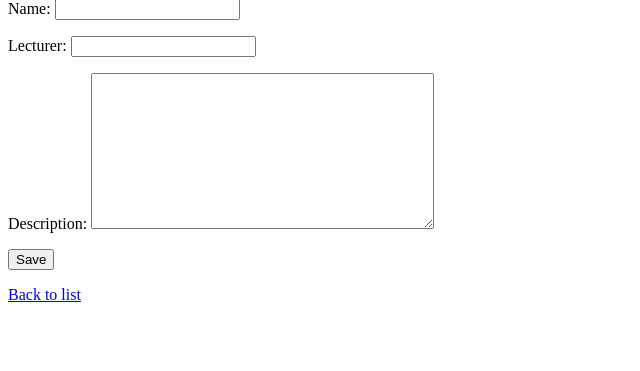
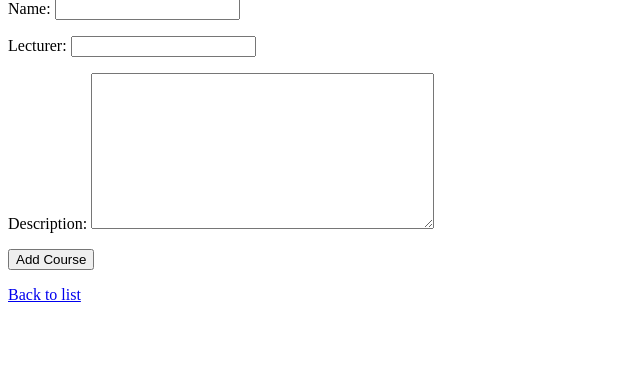
Before and after one commit to Collins331/eMobilis-Interview, a Django app: page /create/ in a window 1280 px wide. Shown: the part 67-438 px from the top of the page, without its empty margins (0-640 px from the left). Run offline with Django 5.2, Linux system fonts and the light colour scheme.

Commit message:
bugs fixed

```diff
--- a/course/templates/course/create_course.html
+++ b/course/templates/course/create_course.html
@@ -2,6 +2,6 @@
 <form method="post">
   {% csrf_token %}
   {{ form.as_p }}
-  <button type="submit">Save</button>
+  <button type="submit">Add Course</button>
 </form>
 <a href="{% url 'courses' %}">Back to list</a>
--- a/course/templates/course/list_courses.html
+++ b/course/templates/course/list_courses.html
@@ -4,6 +4,7 @@
         <h1>Title: {{ course.name }}</h1>
         <p>{{ course.description }}</p><br>
         <i>Teacher: {{ course.lecturer }}</i>
+        <a href="{% url 'create_course'  %}">Create Course</a>
         <a href="{% url 'update' course.id %}">Update</a>
         <a href="{% url 'delete' course.id %}">Delete</a>
     {% endfor %}
--- a/course/urls.py
+++ b/course/urls.py
@@ -5,7 +5,7 @@ from . import views
 urlpatterns = [
     path('', views.list_courses, name='courses'),
     path('create/', views.create_course, name='create_course'),
-    path('<int:course_id>/', views.course_detail, name='course'),
-    path('<int:course_id>/update', views.update_course, name='update'),
-    path('<int:course_id>/delete', views.delete_course, name='delete'),
+    path('<int:id>/', views.course_detail, name='course'),
+    path('<int:id>/update', views.update_course, name='update'),
+    path('<int:id>/delete', views.delete_course, name='delete'),
 ]
--- a/course/views.py
+++ b/course/views.py
@@ -1,4 +1,4 @@
-from django.shortcuts import render, redirect
+from django.shortcuts import render, redirect, get_object_or_404
 
 from course.models import Course
 from .forms import CourseForm
@@ -19,8 +19,8 @@ def create_course(request):
         form = CourseForm()
     return render(request, 'course/create_course.html', {'form': form})
 
-def update_course(request, pk):
-    course = Course.objects.get(pk=pk)
+def update_course(request, id):
+    course = Course.objects.get(id=id)
     if request.method == "POST":
         form = CourseForm(request.POST, instance=course)
         if form.is_valid():
@@ -30,14 +30,14 @@ def update_course(request, pk):
         form = CourseForm(instance=course)
     return render(request, 'course/update_course.html', {'form': form})
 
-def course_detail(request, pk):
-    course = Course.objects.get(pk=pk)
+def course_detail(request, id):
+    course = Course.objects.get(id=id)
     return render(request, 'course/course_detail.html', {'course': course})
 
 
-def delete_course(request, pk):
-    course = Course.objects.get(pk=pk)
-    if request.method == "POST":
+def delete_course(request, id):
+    course = get_object_or_404(Course, id=id)
+    if request.method == 'POST':
         course.delete()
         return redirect('courses')
-    return render(request, 'books/delete_course.html', {'course': course})
+    return render(request, 'course/delete_course.html', {'course': course})
```
